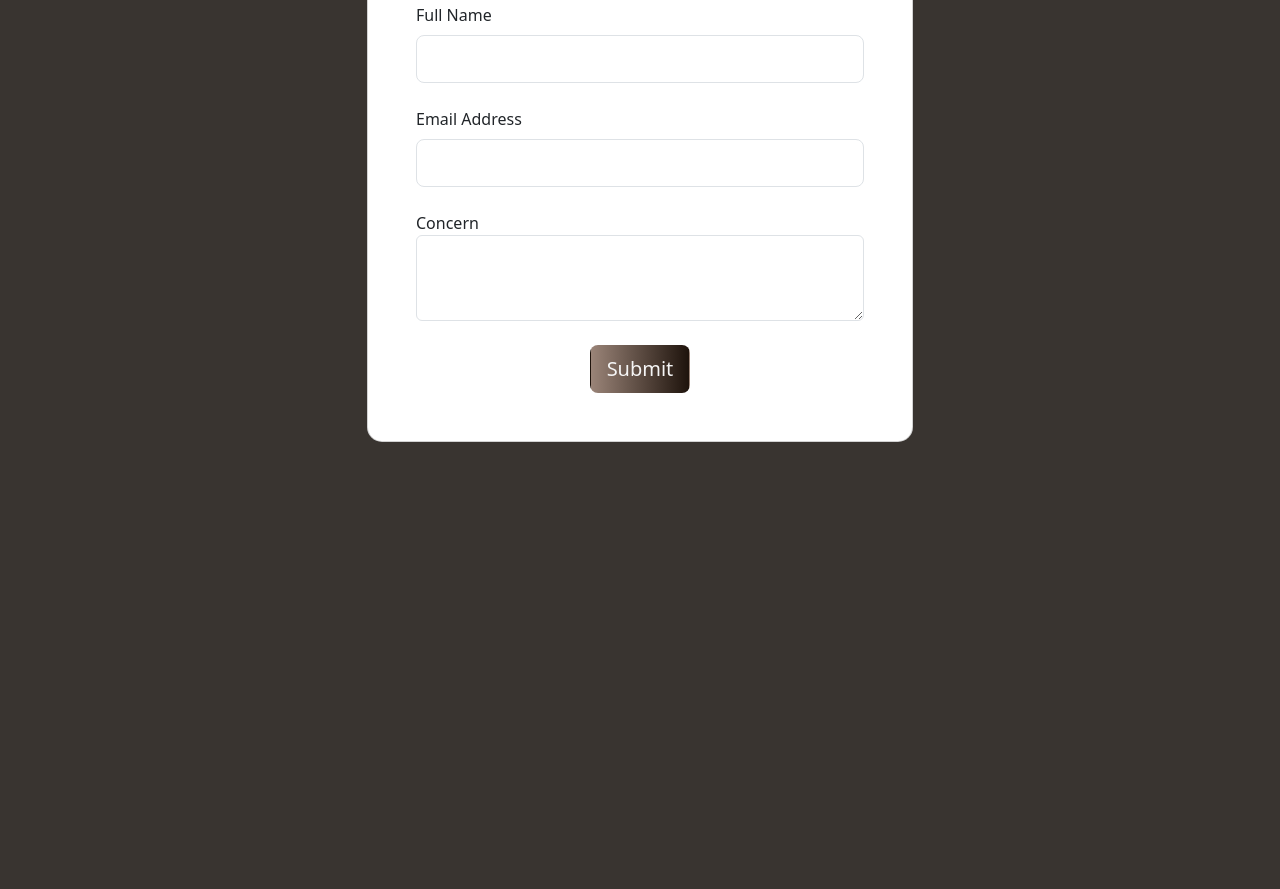
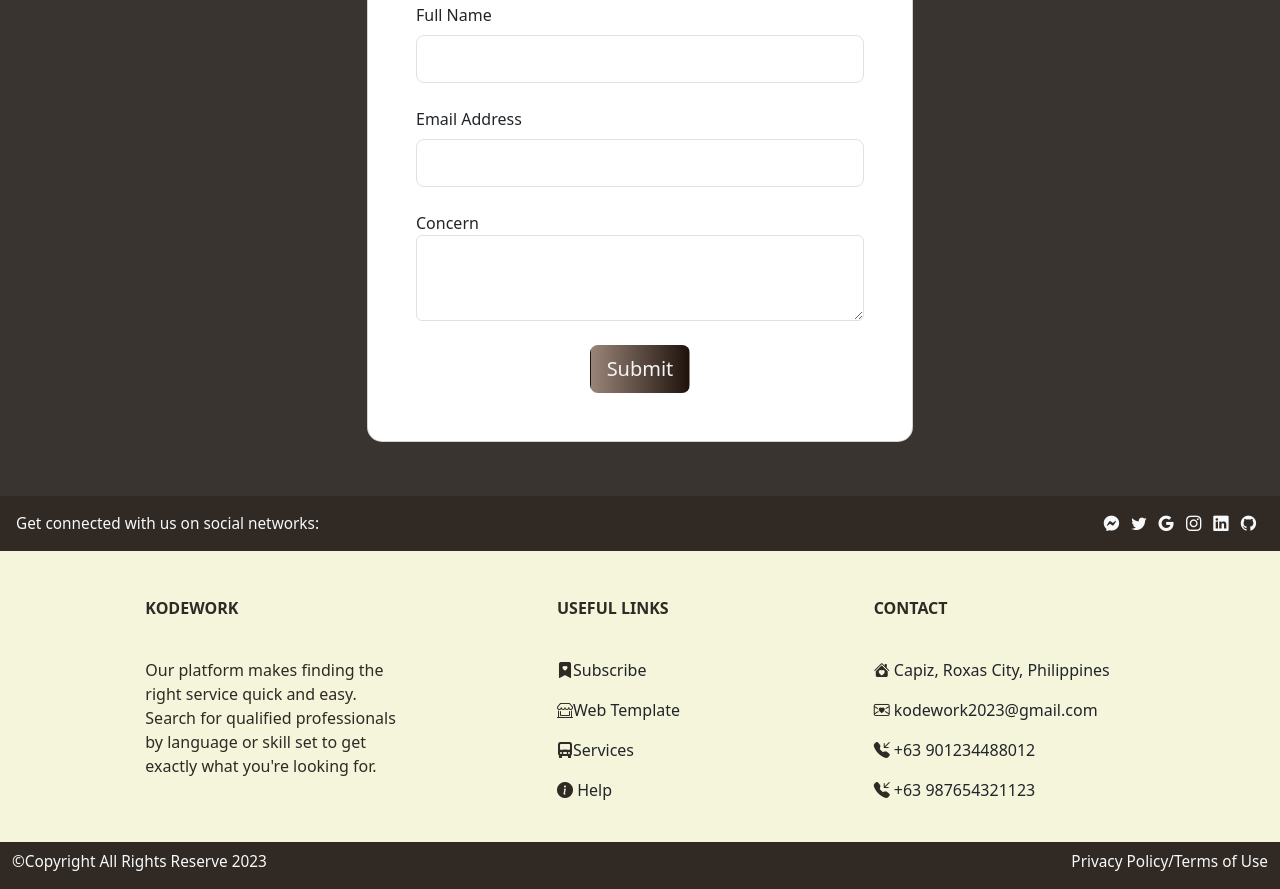
Before and after one commit to zosimo-uy/kodework.io, a plain HTML site: page aboutus.html in a window 1280 px wide. Shown: the part 3024-3913 px from the top of the page. Before the commit the page ends 3520 px from the top, so only its background shows below. Drawn offline with nearby package versions, Linux system fonts and the light colour scheme; a script that the page names is missing.

Commit message:
added correct html

```diff
--- a/aboutus.html
+++ b/aboutus.html
@@ -85,7 +85,6 @@
       </div>
     </div>
   </section>
-
 
   <section id="Fourth">
     <div class="row">
@@ -199,6 +198,91 @@
     </div>
   </div>
 
+  <div class="container-fluid p-0">
+    <a name="contacts" ></a>
+    <footer class="text-center text-lg-start" style="background-color:beige;">
+    <!-- Section: Social media -->
+    <div class="d-flex justify-content-between p-3 tfooter2" >
+      <!-- Left -->
+      <div class="me-5 me-sm-3 text-light">
+        <span>Get connected with us on social networks:</span>
+      </div>
+
+      <!-- Right -->
+      <div class="">
+        <a href="" class="tfooter2 me-3 me-sm-2 hover2">
+          <i class="bi bi-messenger text-light"></i>
+        </a>
+        <a href="" class="tfooter2 me-3 me-sm-2 hover2">
+          <i class="bi bi-twitter text-light"></i>
+        </a>
+        <a href="" class="tfooter2 me-3 me-sm-2 hover2">
+          <i class="bi bi-google text-light"></i>
+        </a>
+        <a href="" class="tfooter2 me-3 me-sm-2 hover2">
+          <i class="bi bi-instagram text-light"></i>
+        </a>
+        <a href="" class="tfooter2 me-3 me-sm-2 hover2">
+          <i class="bi bi-linkedin text-light"></i>
+        </a>
+        <a href="" class="tfooter2 me-3 me-sm-2 hover2">
+          <i class="bi bi-github text-light"></i>
+        </a>
+      </div>
+    </div>
+
+    <!-- Section: Links  -->
+    <div>
+      <div class="container text-center text-md-start mt-5">
+        <div class="row mt-3">
+          <div class="col-md-3 col-lg-4 col-xl-3 mx-auto mb-4">
+            <!-- Content -->
+            <h6 class="text-uppercase fw-bold ftext">KODEWORK</h6>
+            <hr class="mb-4 mt-0 d-inline-block mx-auto footer1"/>
+            <p class="ftext">
+                Our platform makes finding the right service quick and easy. Search for qualified professionals by language or skill set to get exactly what you're looking for.
+            </p>
+          </div>
+
+          <div class="col-md-3 col-lg-2 col-xl-2 mx-auto mb-4">
+            <!-- Links -->
+            <h6 class="text-uppercase fw-bold ftext">Useful links</h6>
+            <hr class="mb-4 mt-0 d-inline-block mx-auto footer1"/>
+            <p>
+              <a href="#" class="text-dark hover3 ftext" style="text-decoration: none;"><i class="bi bi-bookmark-heart-fill ftext"></i>Subscribe</a>
+            </p>
+            <p>
+              <a href="#" class="text-dark hover3 ftext" style="text-decoration: none;"> <i class="bi bi-shop-window ftext"></i>Web Template</a>
+            </p>
+            <p>
+              <a href="#" class="text-dark hover3 ftext" style="text-decoration: none;"> <i class="bi bi-truck-front-fill ftext"></i>Services</a>
+            </p>
+            <p>
+              <a href="#" class="text-dark hover3 ftext" style="text-decoration: none;"><i class="bi bi-info-circle-fill ftext"></i> Help</a>
+            </p>
+          </div>
+
+          <div class="col-md-4 col-lg-3 col-xl-3 mx-auto mb-md-0 mb-4">
+            <!-- contact information -->
+            <h6 class="text-uppercase fw-bold ftext">Contact</h6>
+            <hr class="mb-4 mt-0 d-inline-block mx-auto footer1"/>
+            <p class="ftext text-dark"><i class="bi bi-house-heart-fill ftext color"></i> Capiz, Roxas City, Philippines</p>
+            <p class="ftext text-dark"><i class="bi bi-envelope-heart ftext"></i> kodework2023@gmail.com</p>
+            <p class="ftext text-dark"><i class="bi bi-telephone-inbound-fill ftext"></i> +63 901234488012</p>
+            <p class="ftext text-dark"><i class="bi bi-telephone-inbound-fill ftext"></i> +63 987654321123 </p>
+          </div>
+        </div>
+      </div>
+    </div>
+
+    <!-- Copyright -->
+    <div class="row tfooter2 m-0 pt-2">
+     <div class="col-sm-6 copyl text-light"><p >©Copyright All Rights Reserve 2023</p></div>
+      <div class="col-sm-6 copyr text-light"><p >Privacy Policy/Terms of Use</p></div>
+    </div>
+    </footer>
+  </div>
+
   <script src="aboutus.js"></script>
   <script src="https://cdn.jsdelivr.net/npm/bootstrap@5.3.0-alpha1/dist/js/bootstrap.bundle.min.js"
     integrity="sha384-w76AqPfDkMBDXo30jS1Sgez6pr3x5MlQ1ZAGC+nuZB+EYdgRZgiwxhTBTkF7CXvN"
```
